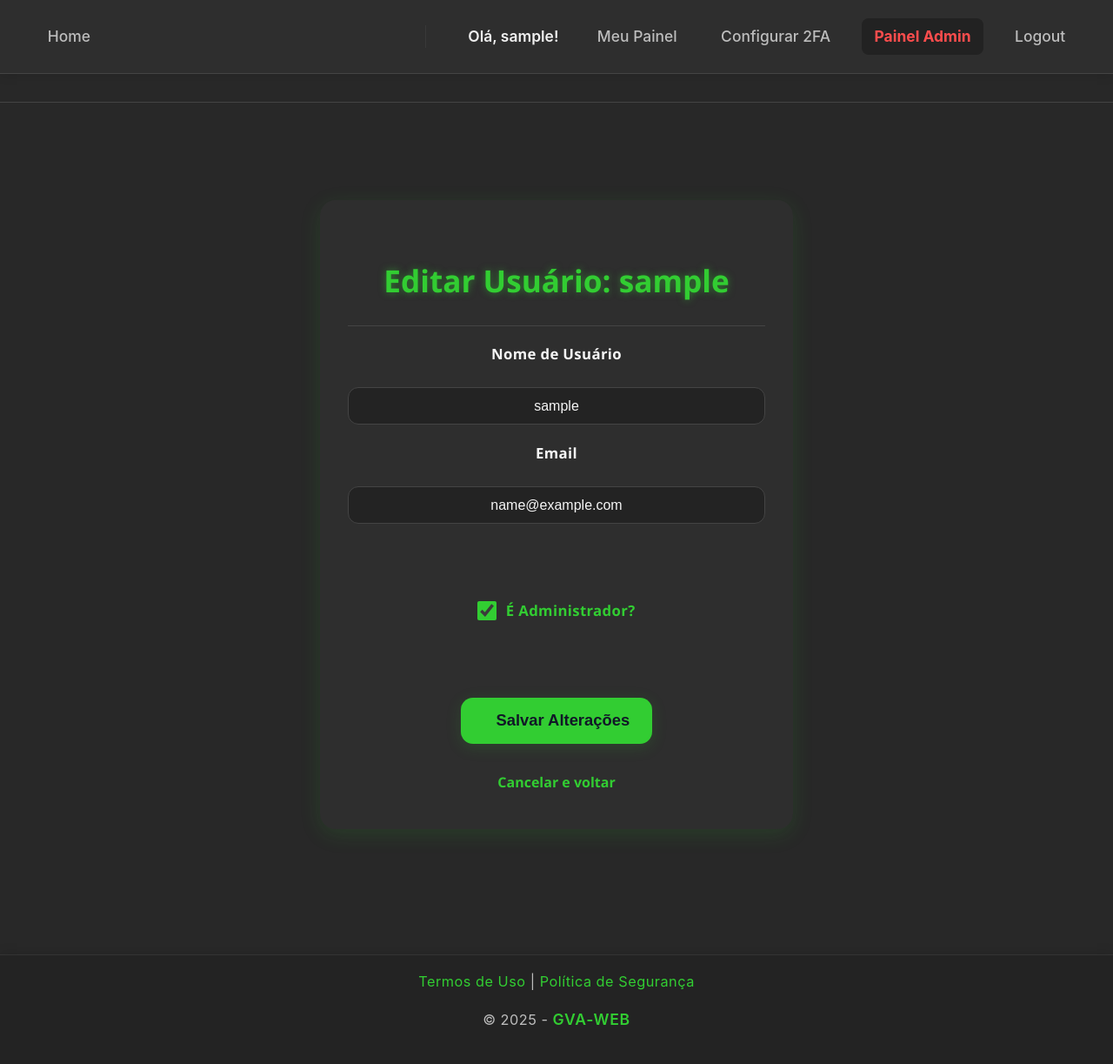
After one commit to Omatheus31/GVA-WEB, a Flask app: page /admin/user/1/edit in a window 1280 px wide. The commit adds this page. Shown: the whole page at 87% size. Run offline with Flask 3, Linux system fonts and the light colour scheme; the visitor is signed in with stand-in values (Sample User, id 1).

Commit message:
Feat: Add admin ability to edit user roles and details

```diff
--- /dev/null
+++ b/app/admin/forms.py
@@ -0,0 +1,27 @@
+from flask_wtf import FlaskForm
+from wtforms import StringField, BooleanField, SubmitField
+from wtforms.validators import DataRequired, Email, ValidationError
+from app.models import User
+
+class EditUserForm(FlaskForm):
+    username = StringField('Nome de Usuário', validators=[DataRequired(message='O nome de usuário é obrigatório.')])
+    email = StringField('Email', validators=[DataRequired('O e-mail é obrigatório')])
+    is_admin = BooleanField('É Administrador?')
+    submit = SubmitField('Salvar Alterações')
+
+    def __init__(self, original_username, original_email, *args, **kwargs):
+        super(EditUserForm, self).__init__(*args, **kwargs)
+        self.original_username = original_username
+        self.original_email = original_email
+
+    def validate_username(self, username):
+        if username.data != self.original_username:
+            user = User.query.filter_by(username=self.username.data).first()
+            if user:
+                raise ValidationError('Este nome de usuário já está em uso. Por favor, escolha outro.')
+
+    def validate_email(self, email):
+        if email.data != self.original_email:
+            user = User.query.filter_by(email=self.email.data).first()
+            if user:
+                raise ValidationError('Este e-mail já está em uso por outra conta.')
--- a/app/admin/routes.py
+++ b/app/admin/routes.py
@@ -1,9 +1,10 @@
-from flask import render_template, flash, redirect, url_for
+from flask import render_template, flash, redirect, url_for, request
 from flask_login import login_required, current_user
 from app.admin import bp
 from app.decorators import admin_required
 from app.models import AuditLog, User
 from app.extensions import db
+from .forms import EditUserForm
 
 @bp.route('/dashboard')
 @login_required
@@ -43,3 +44,26 @@ def delete_user(user_id):
 
     flash(f"O usuário '{user_to_delete.username}' foi excluído com sucesso.", 'success')
     return redirect(url_for('admin.users_list'))
+
+
+@bp.route('/user/<int:user_id>/edit', methods=['GET', 'POST'])
+@login_required
+@admin_required
+def edit_user(user_id):
+    user_to_edit = User.query.get_or_404(user_id)
+
+    form = EditUserForm(original_username=user_to_edit.username, original_email=user_to_edit.email)
+
+    if form.validate_on_submit():
+        user_to_edit.username = form.username.data
+        user_to_edit.email = form.email.data
+        user_to_edit.is_admin = form.is_admin.data
+        db.session.commit()
+        flash('Usuário atualizado com sucesso!', 'success')
+        return redirect(url_for('admin.users_list'))
+    elif request.method == 'GET':
+        form.username.data = user_to_edit.username
+        form.email.data = user_to_edit.email
+        form.is_admin.data = user_to_edit.is_admin
+
+    return render_template('admin/edit_user.html', title='Editar Usuário', form=form)
--- /dev/null
+++ b/app/static/css/admin_edit_user.css
@@ -0,0 +1,186 @@
+:root {
+  --background-card: #2e2e2e;
+  --primary-green: #32CD32;
+  --primary-green-hover: #27b227;
+  --input-bg: #232323;
+  --input-border: #444;
+  --input-focus: #32CD32;
+  --text-main: #f5f5f5;
+  --text-muted: #bdbdbd;
+  --danger: #ff4d4d;
+  --card-radius: 18px;
+  --shadow: 0 6px 24px rgba(50,205,50,0.13);
+  --font-family: 'Segoe UI', Tahoma, Geneva, Verdana, sans-serif;
+}
+
+/* Container principal */
+.edit-user-container {
+  max-width: 480px;
+  margin: 3rem auto 4rem auto;
+  background: var(--background-card);
+  border-radius: var(--card-radius);
+  box-shadow: var(--shadow);
+  padding: 2.5rem 2rem 2.5rem 2rem;
+  color: var(--text-main);
+  font-family: var(--font-family);
+}
+
+/* Título */
+.edit-user-container h1 {
+  font-size: 2.2rem;
+  font-weight: 900;
+  margin-bottom: 1.5rem;
+  color: var(--primary-green);
+  text-shadow: 0 0 8px rgba(50, 205, 50, 0.5);
+  text-align: center;
+}
+
+/* Formulário */
+.edit-user-container form {
+  display: flex;
+  flex-direction: column;
+  gap: 1.2rem;
+  align-items: center;
+}
+
+/* Labels */
+.edit-user-container label {
+  font-weight: 600;
+  color: var(--text-main);
+  letter-spacing: 0.02em;
+  margin-bottom: 0.3rem;
+  font-size: 1.05rem;
+  display: block;
+  width: 100%;
+  text-align: center;
+}
+
+/* Inputs */
+.edit-user-container input[type="text"],
+.edit-user-container input[type="email"] {
+  width: 100%;
+  background: var(--input-bg);
+  color: var(--text-main);
+  border: 1.5px solid var(--input-border);
+  border-radius: 12px;
+  padding: 0.7em 1em;
+  font-size: 1rem;
+  margin-bottom: 0.1rem;
+  transition: border 0.18s, background 0.18s;
+  outline: none;
+  box-sizing: border-box;
+  text-align: center;
+}
+
+.edit-user-container input[type="text"]:focus,
+.edit-user-container input[type="email"]:focus {
+  border-color: var(--input-focus);
+  background: #232b23;
+  outline: 2px solid var(--primary-green);
+  outline-offset: 2px;
+}
+
+/* Checkbox customizado */
+.checkbox-group {
+  display: flex;
+  align-items: center;
+  gap: 0.65rem;
+  justify-content: center;
+  width: 100%;
+  margin: 0.5rem 0 0.5rem 0;
+}
+
+.checkbox-group input[type="checkbox"] {
+  accent-color: var(--primary-green);
+  width: 22px;
+  height: 22px;
+  cursor: pointer;
+  border-radius: 6px;
+  border: 2px solid var(--primary-green);
+  background: var(--input-bg);
+  margin: 0;
+  transition: box-shadow 0.15s;
+}
+
+.checkbox-group label {
+  font-size: 1.05rem;
+  font-weight: 600;
+  color: var(--primary-green);
+  margin: 0;
+  width: auto;
+  text-align: left;
+}
+
+/* Botão submit */
+.edit-user-container input[type="submit"] {
+  background: var(--primary-green);
+  color: #111827;
+  border: none;
+  border-radius: 14px;
+  padding: 0.85em 2.2em;
+  font-size: 1.15rem;
+  font-weight: 700;
+  cursor: pointer;
+  box-shadow: 0 4px 18px rgba(50, 205, 50, 0.15);
+  transition: background-color 0.25s ease, box-shadow 0.25s ease;
+  align-self: center;
+  max-width: 220px;
+}
+
+.edit-user-container input[type="submit"]:hover,
+.edit-user-container input[type="submit"]:focus {
+  background: var(--primary-green-hover);
+  box-shadow: 0 6px 28px rgba(50, 205, 50, 0.3);
+  outline: none;
+}
+
+/* Mensagens de erro */
+.edit-user-container .error-message {
+  color: var(--danger);
+  font-size: 0.98rem;
+  font-weight: 600;
+  margin-top: -0.6rem;
+  margin-bottom: 0.8rem;
+  display: block;
+  letter-spacing: 0.01em;
+  text-align: center;
+}
+
+/* Link de voltar */
+.edit-user-container .back-link {
+  display: block;
+  margin-top: 2rem;
+  color: var(--primary-green);
+  font-weight: 600;
+  text-align: center;
+  text-decoration: none;
+  transition: color 0.2s ease;
+}
+
+.edit-user-container .back-link:hover,
+.edit-user-container .back-link:focus {
+  color: var(--primary-green-hover);
+  text-decoration: underline;
+}
+
+/* Linha horizontal */
+.edit-user-container hr {
+  border: none;
+  border-top: 1px solid #444;
+  margin: 1.2rem 0;
+}
+
+/* Responsividade */
+@media (max-width: 480px) {
+  .edit-user-container {
+    margin: 2rem 1rem 3rem 1rem;
+    padding: 2rem 1.2rem 2rem 1.2rem;
+  }
+  .edit-user-container h1 {
+    font-size: 1.5rem;
+  }
+  .edit-user-container input[type="submit"] {
+    width: 100%;
+    padding: 0.9em 0;
+  }
+}
--- /dev/null
+++ b/app/templates/admin/edit_user.html
@@ -0,0 +1,41 @@
+{% extends "base.html" %}
+
+{% block title %}Editar Usuário{% endblock %}
+
+{% block page_css %}
+<link rel="stylesheet" href="{{ url_for('static', filename='css/admin_edit_user.css') }}">
+{% endblock %}
+
+{% block content %}
+<div class="edit-user-container">
+    <h1>Editar Usuário: {{ form.username.data }}</h1>
+    <hr>
+    <form action="" method="post" novalidate>
+        {{ form.hidden_tag() }}
+
+        <label for="{{ form.username.id }}">{{ form.username.label.text }}</label>
+        {{ form.username(size=32, id=form.username.id) }}
+        {% for error in form.username.errors %}
+            <span class="error-message">{{ error }}</span>
+        {% endfor %}
+
+        <label for="{{ form.email.id }}">{{ form.email.label.text }}</label>
+        {{ form.email(size=32, id=form.email.id) }}
+        {% for error in form.email.errors %}
+            <span class="error-message">{{ error }}</span>
+        {% endfor %}
+
+        <hr>
+
+        <div class="checkbox-group">
+            {{ form.is_admin(id="is_admin") }}
+            <label for="is_admin">{{ form.is_admin.label.text }}</label>
+        </div>
+
+        <hr>
+
+        {{ form.submit(class_="") }}
+    </form>
+    <a href="{{ url_for('admin.users_list') }}" class="back-link">Cancelar e voltar</a>
+</div>
+{% endblock %}
```
Also changed, not shown: app/templates/admin/users_list.html (+6 -1 lines).
